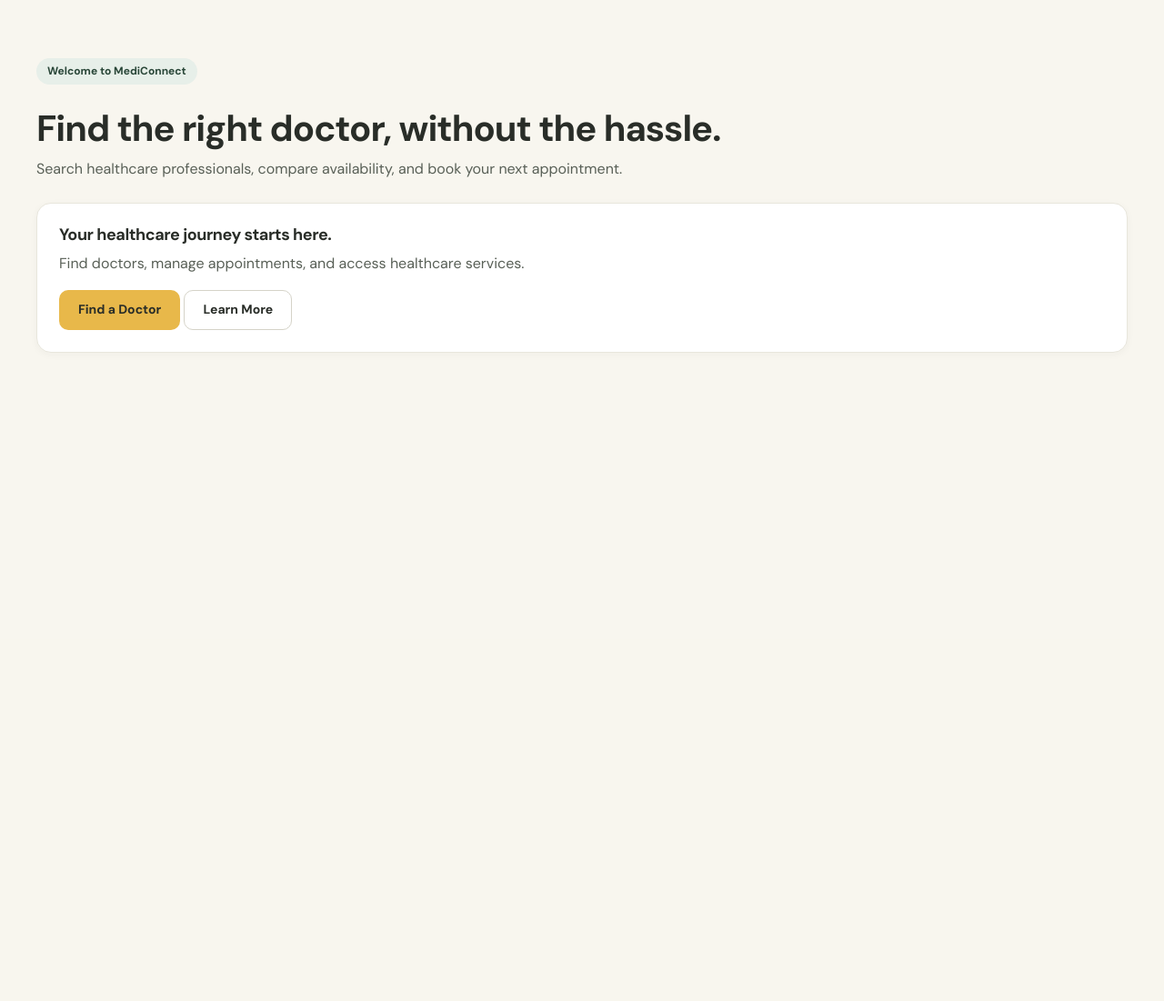
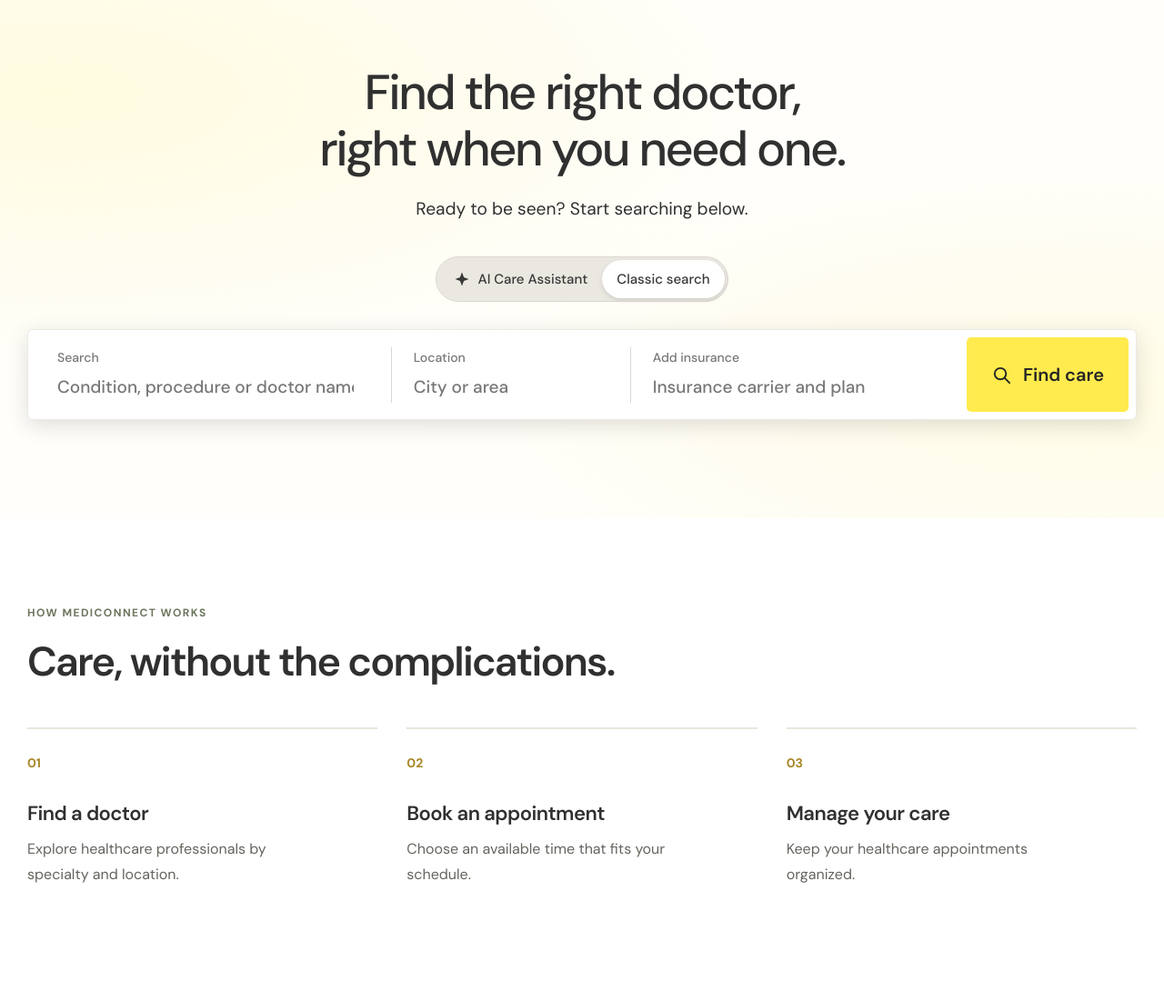
Before and after one commit to zied3332/MediConnect, a Django app: page / in a window 1280 px wide. Shown: the part 97-1198 px from the top of the page at 91% size. Before the commit the page ends 485 px from the top, so only its background shows below. Run offline with Django 5.2, Linux system fonts and the light colour scheme.

Commit message:
feat(home): build healthcare search landing page with AI mode preview

```diff
--- a/core/views.py
+++ b/core/views.py
@@ -2,5 +2,18 @@ from django.shortcuts import render
 
 
 def home(request):
-    """Render the public MediConnect homepage."""
-    return render(request, "core/home.html")
+    """Render the MediConnect public homepage."""
+
+    popular_specialties = [
+        "General Medicine",
+        "Dermatology",
+        "Dentistry",
+        "Cardiology",
+        "Pediatrics",
+    ]
+
+    context = {
+        "popular_specialties": popular_specialties,
+    }
+
+    return render(request, "core/home.html", context)
--- /dev/null
+++ b/static/css/home.css
@@ -0,0 +1,378 @@
+
+/* ==========================================================
+   MediConnect — Homepage
+   ========================================================== */
+
+.mc-hero {
+    min-height: 570px;
+    padding: 72px 30px 105px;
+    background:
+        radial-gradient(
+            ellipse at 5% 18%,
+            rgba(255, 235, 77, 0.16),
+            transparent 48%
+        ),
+        radial-gradient(
+            ellipse at 94% 76%,
+            rgba(255, 235, 77, 0.12),
+            transparent 45%
+        ),
+        #FFFEFB;
+}
+
+.mc-hero-inner {
+    width: 100%;
+    max-width: 1600px;
+    margin: 0 auto;
+}
+
+/* Heading */
+
+.mc-hero-heading {
+    text-align: center;
+    margin-bottom: 38px;
+}
+
+.mc-hero-heading h1 {
+    margin: 0 auto 20px;
+    color: #303030;
+    font-size: clamp(40px, 4.2vw, 66px);
+    font-weight: 500;
+    line-height: 1.15;
+    letter-spacing: -0.045em;
+}
+
+.mc-hero-heading p {
+    margin: 0;
+    color: #303030;
+    font-size: clamp(17px, 1.5vw, 22px);
+    line-height: 1.5;
+}
+
+/* Search Mode */
+
+.mc-search-modes {
+    display: flex;
+    align-items: center;
+    justify-content: center;
+    width: fit-content;
+    margin: 0 auto 30px;
+    padding: 3px;
+
+    background: #EAE8E1;
+    border: 1px solid #DAD8D0;
+    border-radius: 40px;
+}
+
+.mc-search-mode {
+    display: inline-flex;
+    align-items: center;
+    justify-content: center;
+    gap: 8px;
+    padding: 9px 16px;
+
+    background: transparent;
+    border: 0;
+    border-radius: 40px;
+    color: #383838;
+    font-family: inherit;
+    font-size: 15px;
+    font-weight: 500;
+    cursor: pointer;
+}
+
+.mc-search-mode svg {
+    width: 18px;
+    height: 18px;
+    fill: currentColor;
+}
+
+.mc-search-mode.is-active {
+    background: #FFFFFF;
+    box-shadow: 0 2px 5px rgba(0, 0, 0, 0.12);
+}
+
+/* Search Bar */
+
+.mc-care-search {
+    display: flex;
+    align-items: center;
+    width: 100%;
+    min-height: 100px;
+    padding: 8px;
+
+    background: #FFFFFF;
+    border: 1px solid #ECEAE5;
+    border-radius: 6px;
+    box-shadow: 0 6px 24px rgba(0, 0, 0, 0.13);
+}
+
+.mc-care-field {
+    display: flex;
+    flex-direction: column;
+    justify-content: center;
+    min-width: 0;
+    min-height: 60px;
+    padding: 0 24px;
+}
+
+.mc-care-field-primary {
+    flex: 1.6;
+}
+
+.mc-care-field-location {
+    flex: 1;
+    border-left: 1px solid #D8D8D8;
+}
+
+.mc-care-field-insurance {
+    flex: 1.5;
+    border-left: 1px solid #D8D8D8;
+}
+
+.mc-care-field label {
+    margin-bottom: 5px;
+    color: #777777;
+    font-size: 14px;
+    font-weight: 500;
+}
+
+.mc-care-field input {
+    width: 100%;
+    min-width: 0;
+    padding: 2px 0;
+    border: 0;
+    outline: none;
+    background: transparent;
+    color: #333333;
+    font-family: inherit;
+    font-size: 19px;
+    font-weight: 500;
+}
+
+.mc-care-field input::placeholder {
+    color: #777777;
+    opacity: 1;
+}
+
+.mc-care-field:focus-within {
+    outline: 2px solid #D7B044;
+    outline-offset: -2px;
+    border-radius: 4px;
+}
+
+.mc-care-submit {
+    display: inline-flex;
+    align-items: center;
+    justify-content: center;
+    gap: 12px;
+    flex-shrink: 0;
+
+    min-width: 178px;
+    min-height: 82px;
+    padding: 0 22px;
+
+    border: 0;
+    border-radius: 5px;
+    background: #FFEB4D;
+    color: #252525;
+    font-family: inherit;
+    font-size: 20px;
+    font-weight: 600;
+    cursor: pointer;
+}
+
+.mc-care-submit:hover {
+    background: #F6DF3F;
+}
+
+.mc-care-submit svg {
+    width: 23px;
+    height: 23px;
+    fill: none;
+    stroke: currentColor;
+    stroke-width: 2;
+    stroke-linecap: round;
+}
+
+/* AI Preview */
+
+.mc-ai-preview {
+    max-width: 740px;
+    margin: 0 auto;
+    padding: 32px;
+    text-align: center;
+    background: #FFFFFF;
+    border: 1px solid #E8E6DC;
+    border-radius: 8px;
+}
+
+.mc-ai-preview[hidden] {
+    display: none;
+}
+
+.mc-ai-preview-icon {
+    font-size: 32px;
+    color: #A88A27;
+}
+
+.mc-ai-preview h2 {
+    margin: 12px 0;
+    font-size: 25px;
+    font-weight: 600;
+}
+
+.mc-ai-preview p {
+    color: #62665E;
+    line-height: 1.7;
+}
+
+.mc-ai-preview button {
+    margin-top: 12px;
+    padding: 12px 20px;
+    background: #FFEB4D;
+    border: 0;
+    border-radius: 5px;
+    font-weight: 600;
+    cursor: pointer;
+}
+
+.mc-search-notice {
+    max-width: 750px;
+    margin: 24px auto 0;
+    text-align: center;
+    color: #62665E;
+    font-size: 14px;
+}
+
+/* Introduction */
+
+.mc-home-intro {
+    padding: 90px 30px 110px;
+    background: #FFFFFF;
+}
+
+.mc-home-intro-inner {
+    max-width: 1240px;
+    margin: 0 auto;
+}
+
+.mc-home-section-label {
+    color: #6C765E;
+    font-size: 12px;
+    font-weight: 700;
+    letter-spacing: 0.12em;
+}
+
+.mc-home-intro h2 {
+    margin: 16px 0 45px;
+    font-size: clamp(30px, 3.5vw, 46px);
+    font-weight: 600;
+    letter-spacing: -0.04em;
+    color: #303030;
+}
+
+.mc-home-steps {
+    display: grid;
+    grid-template-columns: repeat(3, minmax(0, 1fr));
+    gap: 32px;
+}
+
+.mc-home-steps article {
+    padding-top: 24px;
+    border-top: 2px solid #E8E6DC;
+}
+
+.mc-home-steps article > span {
+    color: #A88727;
+    font-size: 14px;
+    font-weight: 700;
+}
+
+.mc-home-steps h3 {
+    margin: 30px 0 12px;
+    font-size: 22px;
+    font-weight: 600;
+    color: #303030;
+}
+
+.mc-home-steps p {
+    max-width: 330px;
+    color: #62665E;
+    font-size: 16px;
+    line-height: 1.7;
+}
+
+/* Responsive */
+
+@media (max-width: 1000px) {
+    .mc-care-field {
+        padding: 0 14px;
+    }
+
+    .mc-care-field input {
+        font-size: 16px;
+    }
+
+    .mc-care-submit {
+        min-width: 145px;
+        font-size: 17px;
+    }
+}
+
+@media (max-width: 760px) {
+    .mc-hero {
+        padding: 60px 18px 80px;
+    }
+
+    .mc-hero-heading h1 {
+        font-size: clamp(35px, 7vw, 52px);
+    }
+
+    .mc-care-search {
+        flex-direction: column;
+        align-items: stretch;
+        padding: 10px;
+    }
+
+    .mc-care-field {
+        min-height: 75px;
+        padding: 12px;
+    }
+
+    .mc-care-field-location,
+    .mc-care-field-insurance {
+        border-left: 0;
+        border-top: 1px solid #E8E6DC;
+    }
+
+    .mc-care-submit {
+        width: 100%;
+        min-height: 58px;
+        margin-top: 8px;
+    }
+
+    .mc-home-steps {
+        grid-template-columns: 1fr;
+        gap: 28px;
+    }
+
+    .mc-home-intro {
+        padding: 70px 18px;
+    }
+}
+
+@media (max-width: 480px) {
+    .mc-hero-heading h1 {
+        font-size: 36px;
+    }
+
+    .mc-hero-heading h1 br {
+        display: none;
+    }
+
+    .mc-search-mode {
+        font-size: 12px;
+        padding: 9px 10px;
+    }
+}
--- a/templates/core/home.html
+++ b/templates/core/home.html
@@ -1,46 +1,175 @@
 
 {% extends "base.html" %}
+{% load static %}
 
-{% block title %}Find a Doctor | MediConnect{% endblock %}
+{% block title %}Find Care | MediConnect{% endblock %}
+
+{% block meta_description %}Find doctors and explore healthcare services with MediConnect.{% endblock %}
+
+{% block extra_css %}
+<link rel="stylesheet" href="{% static 'css/home.css' %}">
+{% endblock %}
 
 {% block content %}
 
-<section class="mc-section">
-    <div class="mc-container">
+<section class="mc-hero" id="find-doctors" aria-labelledby="mc-hero-title">
+    <div class="mc-hero-inner">
 
-        <span class="mc-badge">
-            Welcome to MediConnect
+        <!-- Heading -->
+        <div class="mc-hero-heading">
+            <h1 id="mc-hero-title">
+                Find the right doctor,<br>
+                right when you need one.
+            </h1>
+
+            <p>Ready to be seen? Start searching below.</p>
+        </div>
+
+        <!-- Search Mode Selector -->
+        <div class="mc-search-modes" role="group"
+             aria-label="Search options">
+
+            <button
+                type="button"
+                class="mc-search-mode"
+                id="mc-ai-mode"
+                aria-pressed="false"
+            >
+                <svg viewBox="0 0 24 24" aria-hidden="true">
+                    <path d="M12 2L14.8 9.2L22 12L14.8 14.8L12 22L9.2 14.8L2 12L9.2 9.2Z"/>
+                </svg>
+                AI Care Assistant
+            </button>
+
+            <button
+                type="button"
+                class="mc-search-mode is-active"
+                id="mc-classic-mode"
+                aria-pressed="true"
+            >
+                Classic search
+            </button>
+
+        </div>
+
+        <!-- Search Form -->
+        <form
+            class="mc-care-search"
+            method="get"
+            action="{% url 'core:home' %}"
+            role="search"
+        >
+
+            <!-- Doctor / Condition -->
+            <div class="mc-care-field mc-care-field-primary">
+                <label for="mc-search-query">Search</label>
+
+                <input
+                    id="mc-search-query"
+                    type="search"
+                    name="q"
+                    placeholder="Condition, procedure or doctor name"
+                    value="{{ request.GET.q|default:'' }}"
+                >
+            </div>
+
+            <!-- Location -->
+            <div class="mc-care-field mc-care-field-location">
+                <label for="mc-search-location">Location</label>
+
+                <input
+                    id="mc-search-location"
+                    type="text"
+                    name="location"
+                    placeholder="City or area"
+                    value="{{ request.GET.location|default:'' }}"
+                >
+            </div>
+
+            <!-- Insurance -->
+            <div class="mc-care-field mc-care-field-insurance">
+                <label for="mc-search-insurance">Add insurance</label>
+
+                <input
+                    id="mc-search-insurance"
+                    type="text"
+                    name="insurance"
+                    placeholder="Insurance carrier and plan"
+                    value="{{ request.GET.insurance|default:'' }}"
+                >
+            </div>
+
+            <!-- Submit -->
+            <button class="mc-care-submit" type="submit">
+                <svg viewBox="0 0 24 24" aria-hidden="true">
+                    <circle cx="10.5" cy="10.5" r="6.5"/>
+                    <path d="M15.5 15.5L21 21"/>
+                </svg>
+                <span>Find care</span>
+            </button>
+
+        </form>
+
+        <!-- Future AI Assistant Preview -->
+        <div class="mc-ai-preview" id="mc-ai-preview" hidden>
+            <div class="mc-ai-preview-icon" aria-hidden="true">✦</div>
+            <h2>Tell us what kind of care you're looking for.</h2>
+            <p>
+                Our AI-assisted care experience is coming soon.
+                It will help you explore appropriate healthcare
+                services, but won't replace professional medical advice.
+            </p>
+            <button type="button" id="mc-back-to-search">
+                Continue with classic search
+            </button>
+        </div>
+
+        {% if request.GET.q or request.GET.location or request.GET.insurance %}
+        <p class="mc-search-notice" role="status">
+            Your search details have been captured.
+            Doctor search results will be available when the
+            discovery module is connected.
+        </p>
+        {% endif %}
+
+    </div>
+</section>
+
+<!-- Introduction -->
+<section class="mc-home-intro" id="how-it-works">
+    <div class="mc-home-intro-inner">
+
+        <span class="mc-home-section-label">
+            HOW MEDICONNECT WORKS
         </span>
 
-        <h1 class="mt-4">
-            Find the right doctor, without the hassle.
-        </h1>
+        <h2>Care, without the complications.</h2>
 
-        <p class="mb-4">
-            Search healthcare professionals, compare
-            availability, and book your next appointment.
-        </p>
+        <div class="mc-home-steps">
+            <article>
+                <span>01</span>
+                <h3>Find a doctor</h3>
+                <p>Explore healthcare professionals by specialty and location.</p>
+            </article>
 
-        <div class="mc-card">
-            <h2 class="mc-card-title">
-                Your healthcare journey starts here.
-            </h2>
+            <article>
+                <span>02</span>
+                <h3>Book an appointment</h3>
+                <p>Choose an available time that fits your schedule.</p>
+            </article>
 
-            <p>
-                Find doctors, manage appointments,
-                and access healthcare services.
-            </p>
-
-            <a href="#" class="mc-btn mc-btn-primary">
-                Find a Doctor
-            </a>
-
-            <a href="#" class="mc-btn mc-btn-outline">
-                Learn More
-            </a>
+            <article>
+                <span>03</span>
+                <h3>Manage your care</h3>
+                <p>Keep your healthcare appointments organized.</p>
+            </article>
         </div>
 
     </div>
 </section>
 
 {% endblock %}
+
+{% block extra_js %}
+<script src="{% static 'js/home.js' %}" defer></script>
+{% endblock %}
```
